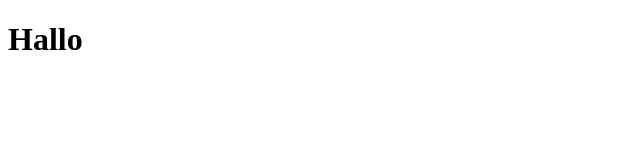
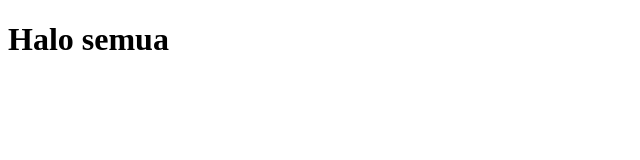
Before and after one commit to rikisaja/kopibang, a plain HTML site: page index.html in a window 1280 px wide. Shown: the whole page, without its empty margins (0-640 px from the left). Drawn offline with Linux system fonts and the light colour scheme.

Commit message:
Mengganti isi h1

```diff
--- a/index.html
+++ b/index.html
@@ -7,6 +7,6 @@
     <title>Document</title>
 </head>
 <body>
-    <h1>Hallo</h1>
+    <h1>Halo semua</h1>
 </body>
 </html>
```
